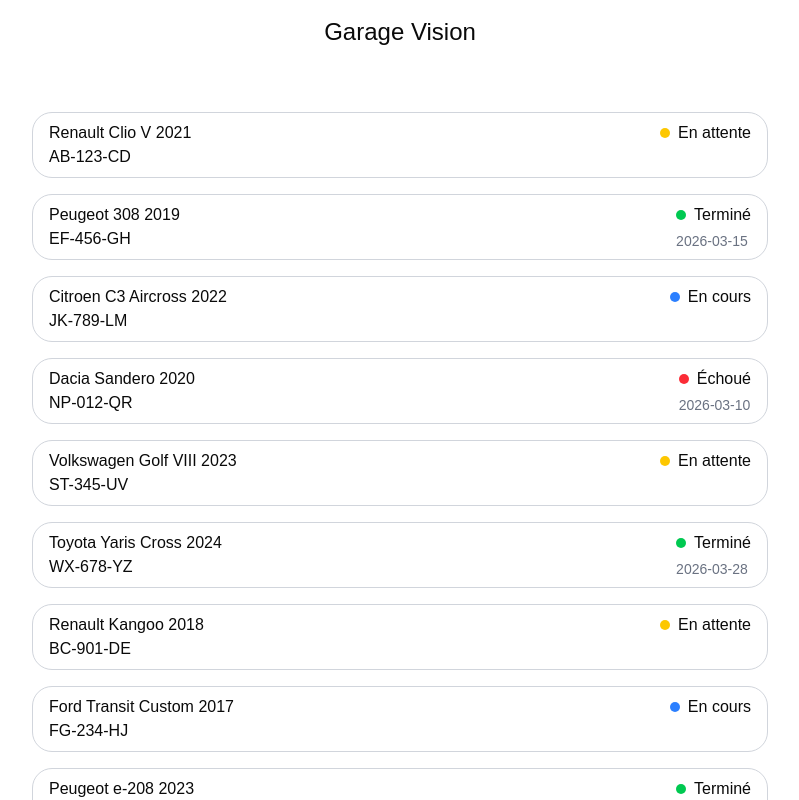
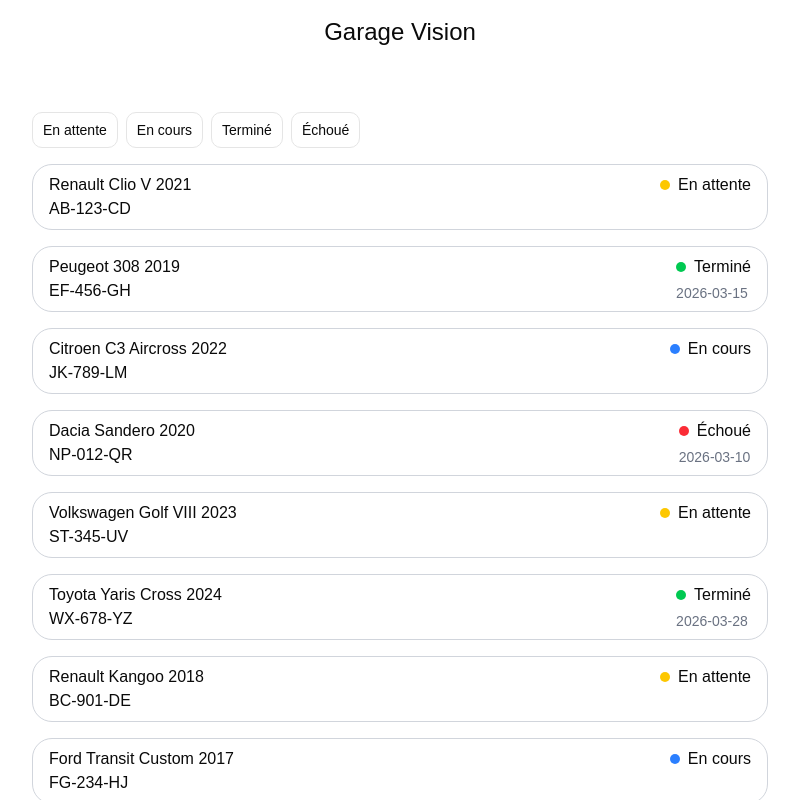
Before and after one commit to stephane71/garage-vision, a React (Vite) app: page / in a window 1280 px wide. Shown: the top 800 px of the page, without its empty margins (240-1039 px from the left). Built offline with nearby package versions, Linux system fonts and the light colour scheme.

Commit message:
Atelier B: Add VehicleFilters

```diff
--- a/src/App.tsx
+++ b/src/App.tsx
@@ -3,6 +3,11 @@
 import { MOCK_VEHICLES } from "./mock/data.ts";
 import { VehicleCard } from "./components/VehicleCard";
 import { useState } from "react";
+import {
+  type VehicleFilter,
+  VehicleFilters,
+} from "./components/VehicleFilters";
+import type { InspectionStatus, Vehicle } from "@/types";
 
 const queryClient = new QueryClient();
 
@@ -10,10 +15,27 @@
 
 function App() {
   const [selectedVehicleId, setSelectedVehicleId] = useState("");
+  const [vehicleList, setVehicleList] = useState(MOCK_VEHICLES);
+  const [filters, setFilters] = useState<VehicleFilter>({});
 
   const handleClickVehicle = (id: string) => {
     const selectedVehicle = id === selectedVehicleId ? "" : id;
     setSelectedVehicleId(selectedVehicle);
+  };
+
+  const handleClickFilter = (
+    filter: keyof Pick<Vehicle, "status" | "year">,
+    value?: InspectionStatus,
+  ) => {
+    let newVehicleList = MOCK_VEHICLES;
+
+    if (filter === "status" && value) {
+      newVehicleList = MOCK_VEHICLES.filter((v) => v.status === value);
+    }
+
+    setVehicleList(newVehicleList);
+    setSelectedVehicleId("");
+    setFilters({ ...filters, [filter]: value });
   };
 
   return (
@@ -23,8 +45,11 @@
         <div className={selectedVehicleId ? "" : "invisible"}>
           Véhicule sélectionné: {selectedVehicleId}
         </div>
+
+        <VehicleFilters onClickFilter={handleClickFilter} filters={filters} />
+
         <div className="flex flex-col gap-4">
-          {MOCK_VEHICLES.map((vehicle) => (
+          {vehicleList.map((vehicle) => (
             <VehicleCard
               key={vehicle.id}
               vehicle={vehicle}
--- /dev/null
+++ b/src/components/VehicleFilters/index.tsx
@@ -0,0 +1,48 @@
+import { Button } from "@/components/ui/button.tsx";
+import type { InspectionStatus, Vehicle } from "@/types";
+
+const INSPECTION_STATUS_LABELS: Record<InspectionStatus, string> = {
+  pending: "En attente",
+  in_progress: "En cours",
+  completed: "Terminé",
+  failed: "Échoué",
+};
+
+const INSPECTION_STATUSES = Object.keys(
+  INSPECTION_STATUS_LABELS,
+) as InspectionStatus[];
+
+export type VehicleFilter = {
+  status?: InspectionStatus;
+};
+
+export type VehicleFiltersProps = {
+  onClickFilter: (
+    filter: keyof Pick<Vehicle, "status">,
+    value?: InspectionStatus,
+  ) => void;
+  filters?: VehicleFilter;
+};
+
+export const VehicleFilters = ({
+  onClickFilter,
+  filters,
+}: VehicleFiltersProps) => {
+  return (
+    <div className="mb-4 flex gap-2">
+      {INSPECTION_STATUSES.map((status) => (
+        <Button
+          key={status}
+          variant={filters?.status === status ? "default" : "outline"}
+          size="lg"
+          onClick={() => {
+            const newStatus = filters?.status === status ? undefined : status;
+            onClickFilter("status", newStatus);
+          }}
+        >
+          {INSPECTION_STATUS_LABELS[status]}
+        </Button>
+      ))}
+    </div>
+  );
+};
```
